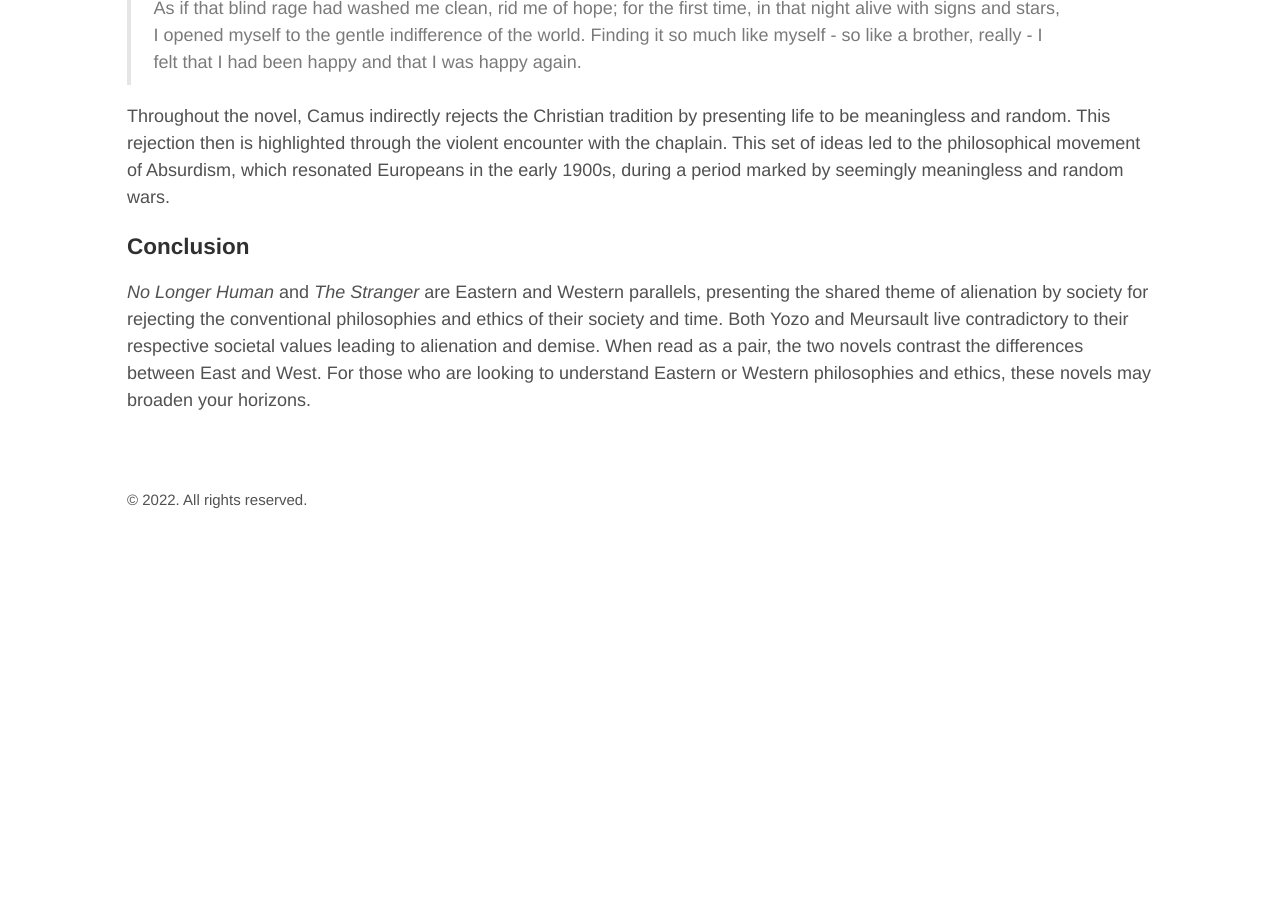
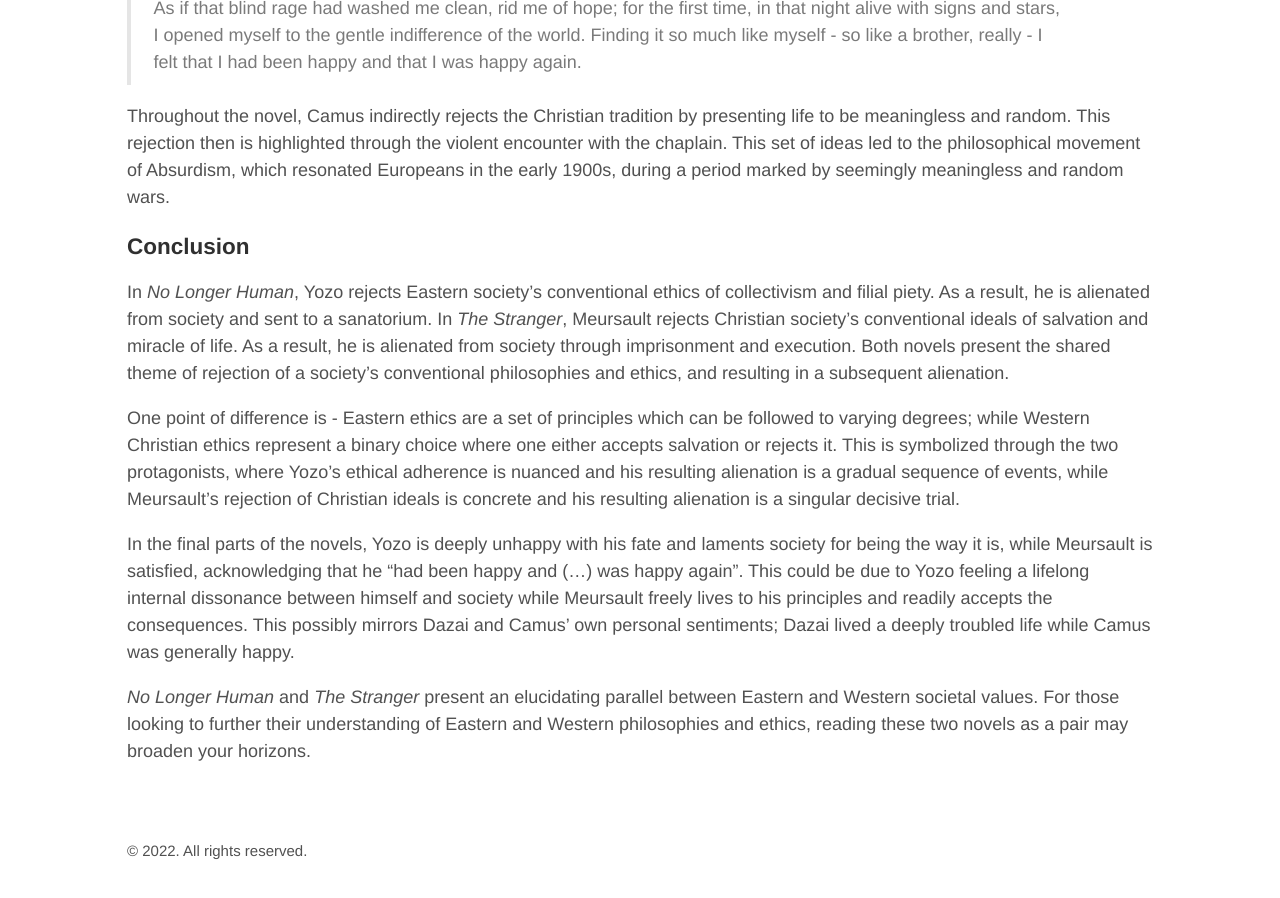
Before and after one commit to rzsun/rzsun.github.io, a Jekyll site: the page built from _posts/2022-08-05-no-longer-human-and-the-stranger.md, in a window 1280 px wide and 900 px high, scrolled down 6373 px. Built offline with Jekyll 4.4.1, drawn with Linux system fonts in a browser that asks for light colours; before the commit the page ends 6922 px from its top, so only the background shows below that; some of the changed text lies outside the part shown.

Commit message:
stronger conculusion to no-longer-human-and-the-stranger

```diff
--- a/_posts/2022-08-05-no-longer-human-and-the-stranger.md
+++ b/_posts/2022-08-05-no-longer-human-and-the-stranger.md
@@ -6,7 +6,7 @@ title: 'Reading "No Longer Human" and "The Stranger" as Eastern and Western Para
 ![Dazai and Camus](/assets/no-longer-human-and-the-stranger/dazai-camus.png)
 ###### Left: Osamu Dazai, Right: Albert Camus
 
-I read *No Longer Human* by Osamu Dazai a while ago. Upon finishing, I felt a sense of déjà vu to another book, *The Stranger* by Albert Camus. These two novels originated from opposite ends of the world - Japan and France, yet they felt very similar, as if they were the Eastern and Western parallels of each other. Both share an overarching theme of the alienation caused by rejecting society's conventional philosophy and ethics: neo-Confucianist East Asian ethics in *No Longer Human*; and Christian ideals of the miracle of life and salvation in *The Stranger*.
+I read *No Longer Human* by Osamu Dazai a while ago. Upon finishing, I felt a sense of déjà vu to another book, *The Stranger* by Albert Camus. These two novels originated from opposite ends of the world - Japan and France, yet they felt very similar, as if they were the Eastern and Western parallels of each other. Both share an overarching theme of the alienation caused by rejecting society's conventional ethics: neo-Confucianist East Asian ethics in *No Longer Human*; and Christian ideals of the miracle of life and salvation in *The Stranger*.
 
 ### No Longer Human
 
@@ -77,4 +77,10 @@ Throughout the novel, Camus indirectly rejects the Christian tradition by presen
 
 ### Conclusion
 
-*No Longer Human* and *The Stranger* are Eastern and Western parallels, presenting the shared theme of alienation by society for rejecting the conventional philosophies and ethics of their society and time. Both Yozo and Meursault live contradictory to their respective societal values leading to alienation and demise. When read as a pair, the two novels contrast the differences between East and West. For those who are looking to understand Eastern or Western philosophies and ethics, these novels may broaden your horizons.
+In *No Longer Human*, Yozo rejects Eastern society's conventional ethics of collectivism and filial piety. As a result, he is alienated from society and sent to a sanatorium. In *The Stranger*, Meursault rejects Christian society's conventional ideals of salvation and miracle of life. As a result, he is alienated from society through imprisonment and execution. Both novels present the shared theme of rejection of a society's conventional philosophies and ethics, and resulting in a subsequent alienation.
+
+One point of difference is - Eastern ethics are a set of principles which can be followed to varying degrees; while Western Christian ethics represent a binary choice where one either accepts salvation or rejects it. This is symbolized through the two protagonists, where Yozo's ethical adherence is nuanced and his resulting alienation is a gradual sequence of events, while Meursault's rejection of Christian ideals is concrete and his resulting alienation is a singular decisive trial.
+
+In the final parts of the novels, Yozo is deeply unhappy with his fate and laments society for being the way it is, while Meursault is satisfied, acknowledging that he "had been happy and (...) was happy again". This could be due to Yozo feeling a lifelong internal dissonance between himself and society while Meursault freely lives to his principles and readily accepts the consequences. This possibly mirrors Dazai and Camus' own personal sentiments; Dazai lived a deeply troubled life while Camus was generally happy.
+
+*No Longer Human* and *The Stranger* present an elucidating parallel between Eastern and Western societal values. For those looking to further their understanding of Eastern and Western philosophies and ethics, reading these two novels as a pair may broaden your horizons.
```
Also changed, not shown: other parts of _posts/2022-08-05-no-longer-human-and-the-stranger.md (+1 -1 lines).
